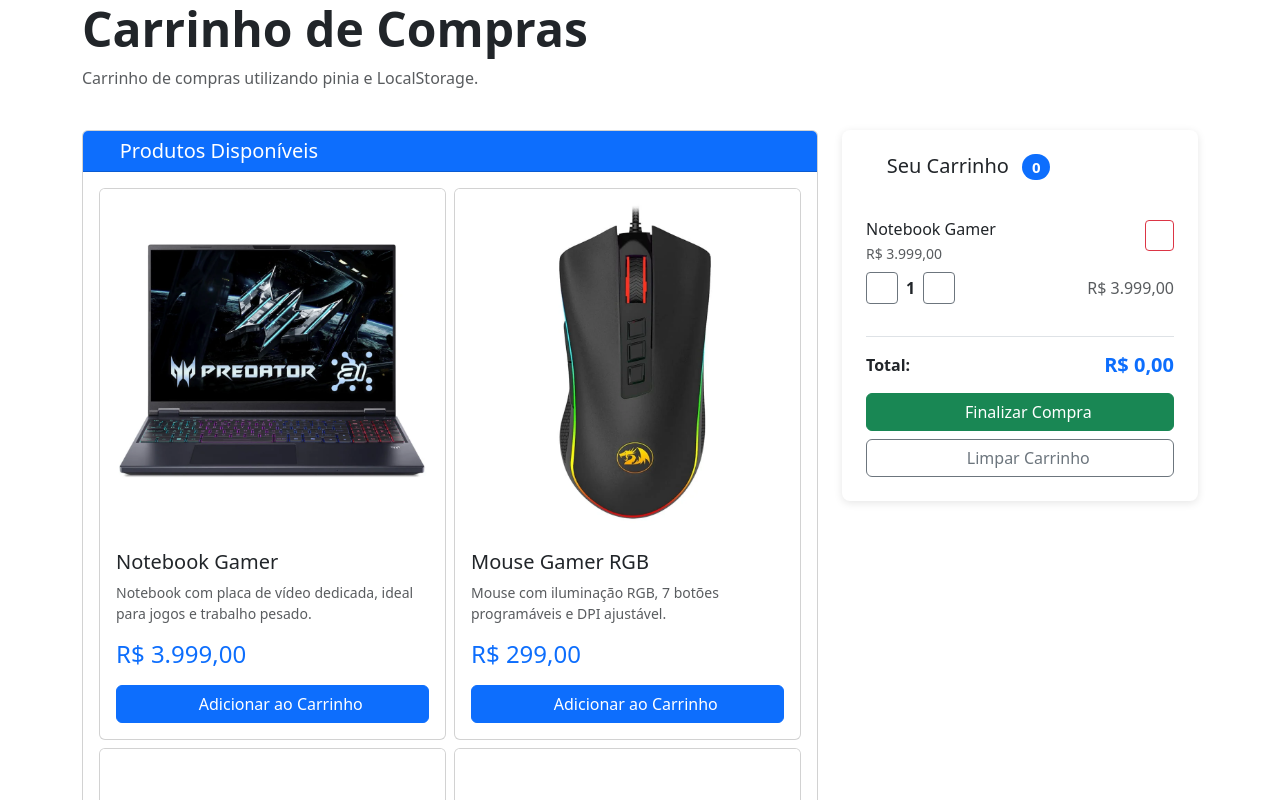
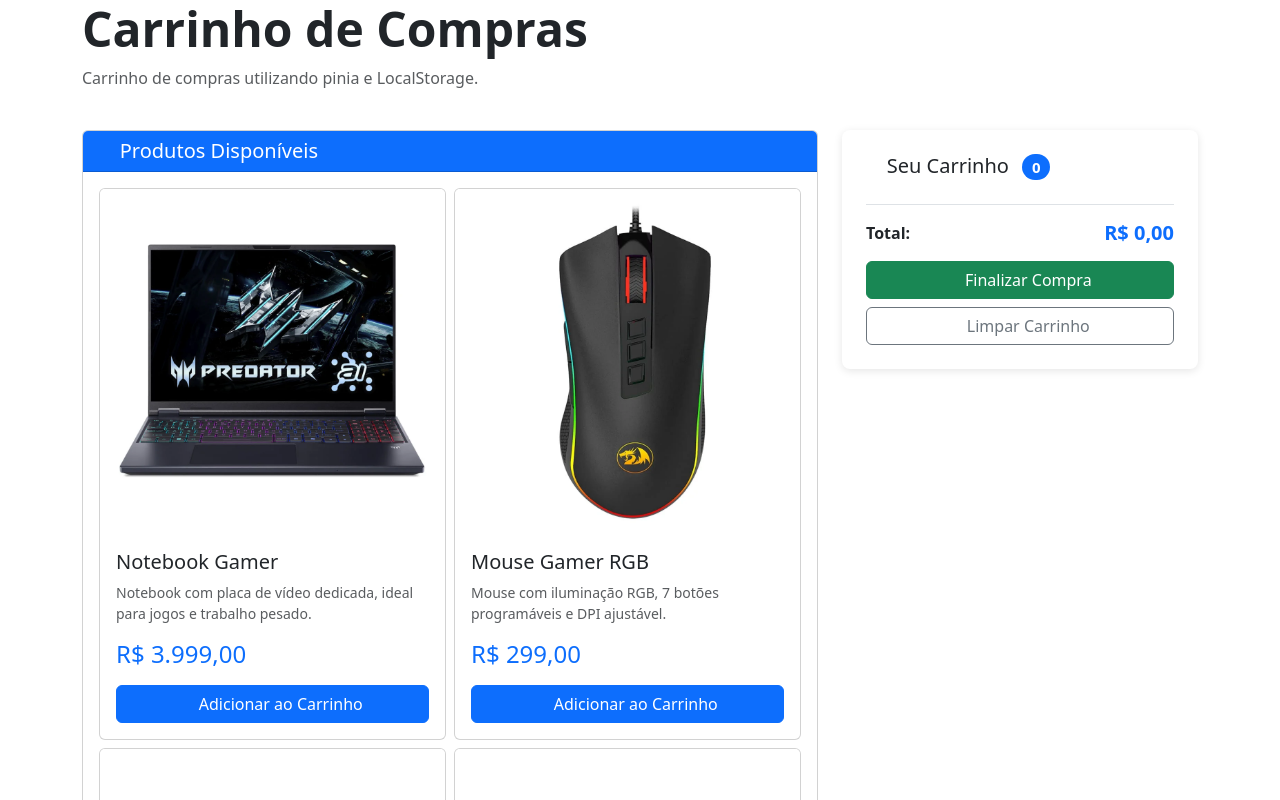
Before and after one commit to joaosantos86/carrinho-pinia, a Vue app: page / in a window 1280 px wide. Shown: the top 800 px of the page. Built offline with nearby package versions, Linux system fonts and the light colour scheme; a web font is replaced by a local one.

Commit message:
FEAT: Componentizei carrinho

```diff
--- a/src/App.vue
+++ b/src/App.vue
@@ -28,7 +28,7 @@
           </h5>
 
           <div id="cart-items">
-             <CartItem />
+             <CartItem v-for="item in cartStore.items" :key="item.id" :items="item"/>
           </div>
 
           <div class="border-top pt-3 mt-3">
--- a/src/components/cart/CartItem.vue
+++ b/src/components/cart/CartItem.vue
@@ -1,9 +1,18 @@
+<script setup>
+import { formataPreco } from "@/utils/currencyUtils"
+const props = defineProps({
+  items: {
+    items: Object,
+  }
+})
+</script>
+
 <template>
   <div class="cart-item">
     <div class="d-flex justify-content-between align-items-start mb-2">
       <div class="flex-grow-1">
-        <h6 class="mb-1">Notebook Gamer</h6>
-        <p class="text-muted small mb-0">R$ 3.999,00</p>
+        <h6 class="mb-1">{{ props.items.name }}</h6>
+        <p class="text-muted small mb-0">{{ formataPreco(props.items.price) }}</p>
       </div>
       <button class="btn btn-sm btn-outline-danger">
         <i class="bi bi-trash"></i>
@@ -17,7 +26,7 @@
       <button class="btn btn-sm btn-outline-secondary btn-quantity">
         <i class="bi bi-plus"></i>
       </button>
-      <span class="ms-auto text-muted">R$ 3.999,00</span>
+      <span class="ms-auto text-muted">{{ formataPreco(props.items.price) }}</span>
     </div>
   </div>
 </template>
```
